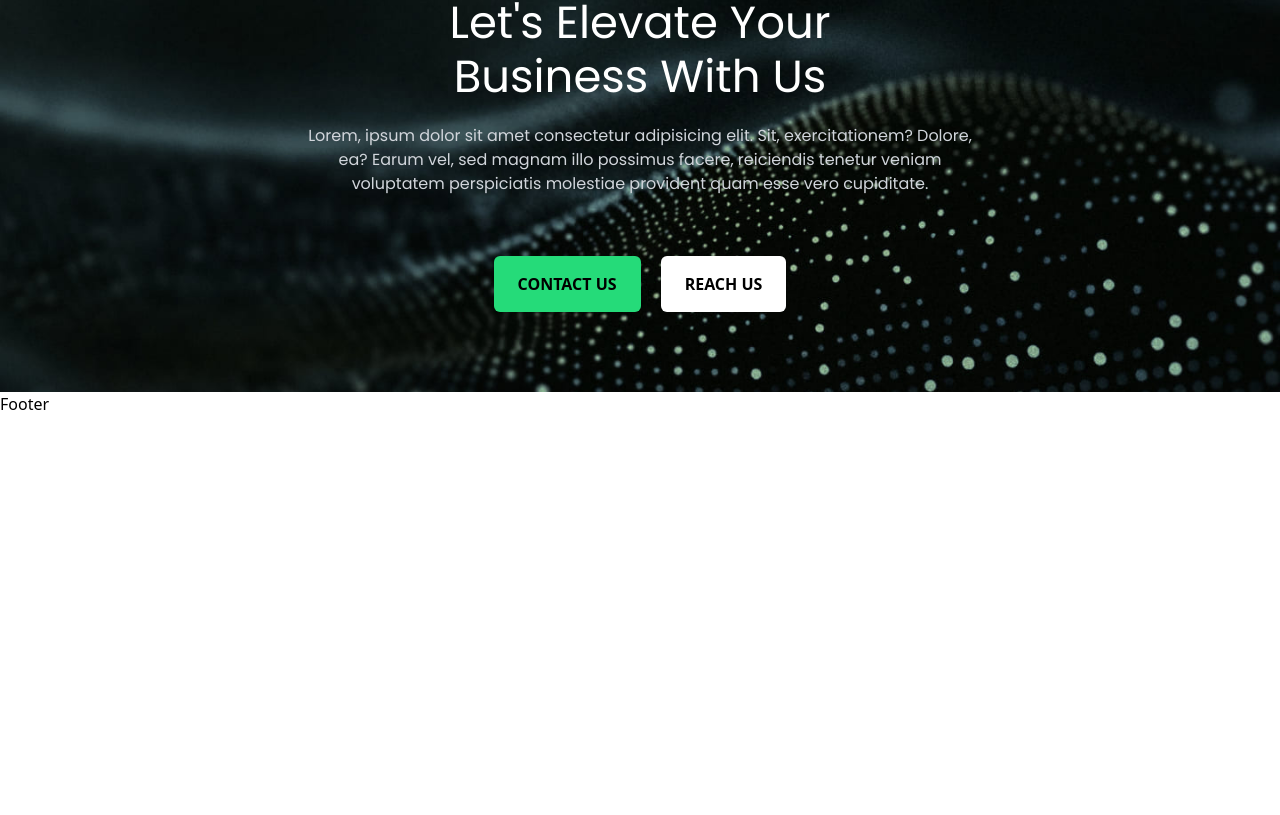
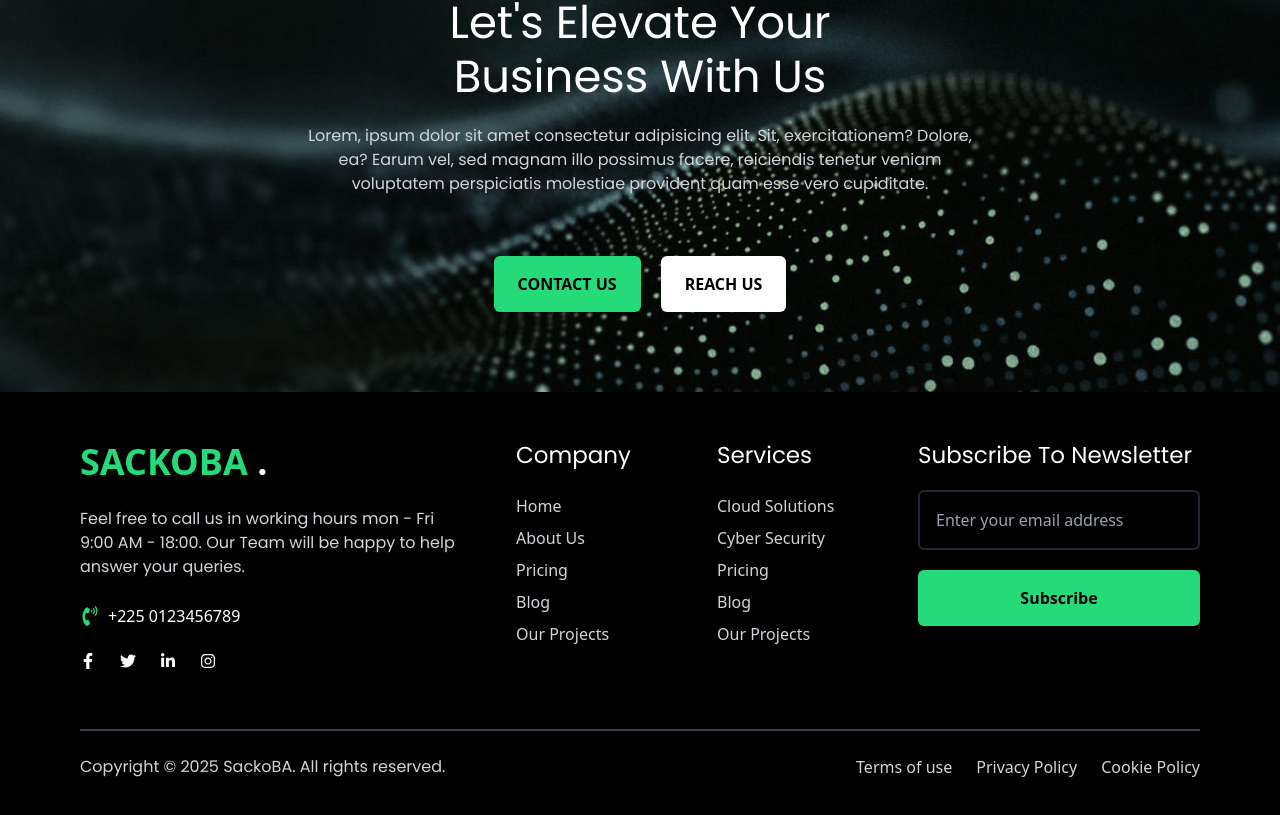
Before and after one commit to sackoba11/digital-agency, a React (Create React App) app: page / in a window 1280 px wide. Shown: the part 6052-6867 px from the top of the page. Before the commit the page ends 6468 px from the top, so only its background shows below. Built offline with nearby package versions, Linux system fonts and the light colour scheme; a web font is replaced by a local one.

Commit message:
add Footer component UI

```diff
--- a/src/sections/Footer.jsx
+++ b/src/sections/Footer.jsx
@@ -1,7 +1,71 @@
 import React from 'react'
+import { FaPhoneVolume, FaFacebookF, FaTwitter, FaLinkedinIn, FaInstagram } from 'react-icons/fa'
 
 export const Footer = () => {
   return (
-    <div>Footer</div>
+    <div className='w-full bg-black h-auto flex flex-col items-start justify-center
+    lg:px-[80px] px-[20px] lg:py-[50px] py-[30px] gap-[60px]'>
+      <div className='w-full h-auto flex flex-col lg:flex-row items-start justify-between gap-[60px]'>
+        <div className='lg:w-[40%] w-full flex flex-col justify-center items-start gap-[25px]'>
+          <div className='text-themegreen font-bold text-left lg:text-4xl text-3xl uppercase'>
+                SackoBA <span className='text-white'>.</span>
+          </div>
+         <p className='text-gray-300 text-md font-poppins'>Feel free to call us in working hours mon - Fri 9:00 AM - 18:00. Our Team
+          will be happy to help answer your queries.</p>
+          <div className='flex justify-center items-center gap-2 text-white'>
+            {<FaPhoneVolume className='text-themegreen size-5' />} +225 0123456789
+          </div>
+          <div className='flex justify-center items-center gap-6 '>
+            <FaFacebookF className='size-4 text-white hover:text-themegreen cursor-pointer' />
+            <FaTwitter className='size-4 text-white hover:text-themegreen cursor-pointer' />
+            <FaLinkedinIn className='size-4 text-white hover:text-themegreen cursor-pointer' />
+            <FaInstagram className='size-4 text-white hover:text-themegreen cursor-pointer' />
+
+          </div>
+
+        </div>
+        <div className='lg:w-[15%] w-full flex flex-col justify-center items-start gap-6'>
+            <h1 className='text-white text-[23px] capitalize leading-[1.2em] font-poppins' >Company</h1>
+            <ul className='flex flex-col justify-center items-start gap-2'>
+              <li className='text-gray-300 hover:text-themegreen cursor-pointer'>Home</li>
+              <li className='text-gray-300 hover:text-themegreen cursor-pointer'>About Us</li>
+              <li className='text-gray-300 hover:text-themegreen cursor-pointer'>Pricing</li>
+              <li className='text-gray-300 hover:text-themegreen cursor-pointer'>Blog</li>
+              <li className='text-gray-300 hover:text-themegreen cursor-pointer'>Our Projects</li>
+            </ul>
+          </div>
+          <div className='lg:w-[15%] w-full flex flex-col justify-center items-start gap-6'>
+            <h1 className='text-white text-[23px] capitalize leading-[1.2em] font-poppins' >Services</h1>
+            <ul className='flex flex-col justify-center items-start gap-2'>
+              <li className='text-gray-300 hover:text-themegreen cursor-pointer'>Cloud Solutions</li>
+              <li className='text-gray-300 hover:text-themegreen cursor-pointer'>Cyber Security</li>
+              <li className='text-gray-300 hover:text-themegreen cursor-pointer'>Pricing</li>
+              <li className='text-gray-300 hover:text-themegreen cursor-pointer'>Blog</li>
+              <li className='text-gray-300 hover:text-themegreen cursor-pointer'>Our Projects</li>
+            </ul>
+          </div>
+
+          <div className='lg:w-[30%] w-full flex flex-col justify-center items-start gap-5'>
+          <h1 className='text-white text-[23px] capitalize leading-[1.2em] font-poppins' >
+            Subscribe to Newsletter
+          </h1>
+          <div className='flex flex-col justify-center items-start w-full'>
+            <input type="text" placeholder='Enter your email address' className='w-full bg-transparent border-2 border-gray-800 p-4 rounded-md' />
+            <button className='w-full bg-themegreen hover:bg-white hover:text-black py-4 px-6 text-black text-md font-semibold mt-5 rounded-md'>Subscribe</button>
+          </div>
+        </div>
+  </div>
+  <div className='w-full h-auto flex lg:flex-row flex-col items-center justify-between border-t-2 border-gray-700 pt-6 gap-[10px]'>
+    <p className='text-gray-300 text-md font-poppins text-center'>
+      Copyright © 2025 SackoBA. All rights reserved.
+      </p>
+      <ul className='text-gray-300 flex justify-center items-end gap-6'>
+        <li className='hover:text-themegreen cursor-pointer'>Terms of use</li>
+        <li className='hover:text-themegreen cursor-pointer'>Privacy Policy</li>
+        <li className='hover:text-themegreen cursor-pointer'>Cookie Policy</li>
+      </ul>
+
+  </div>
+</div>
   )
 }
```
